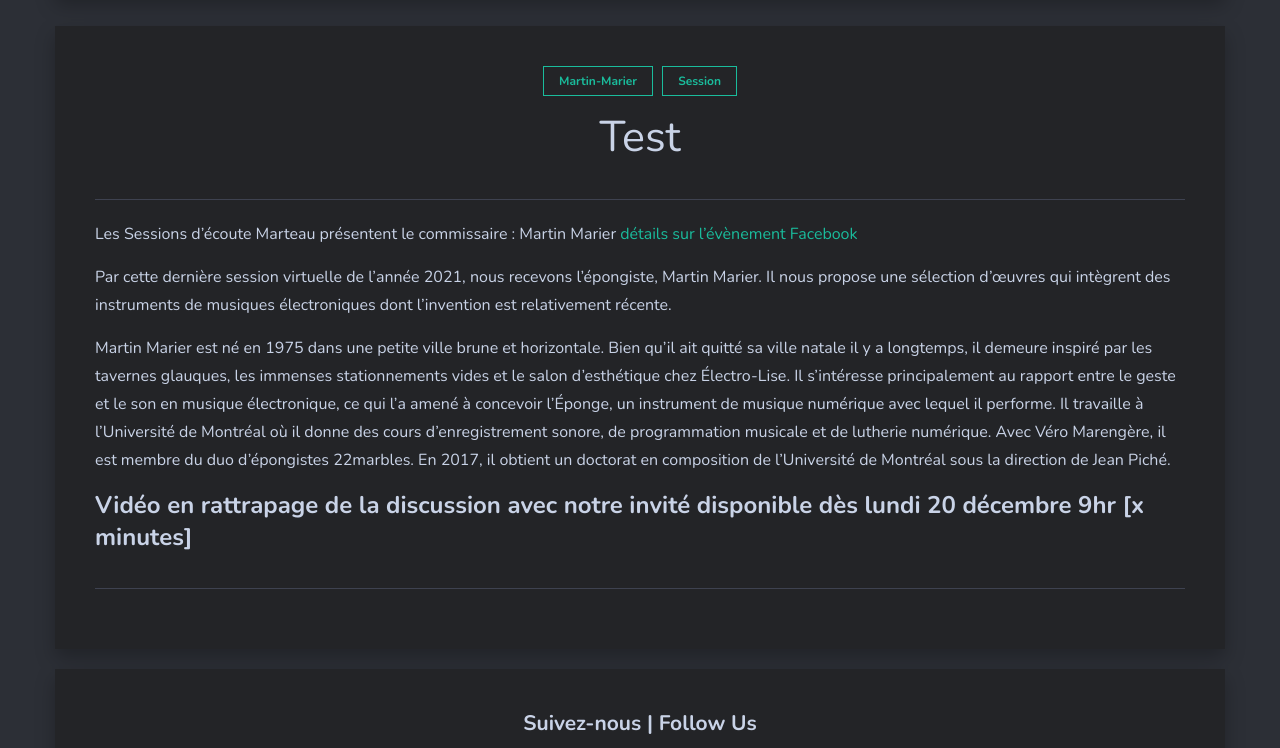
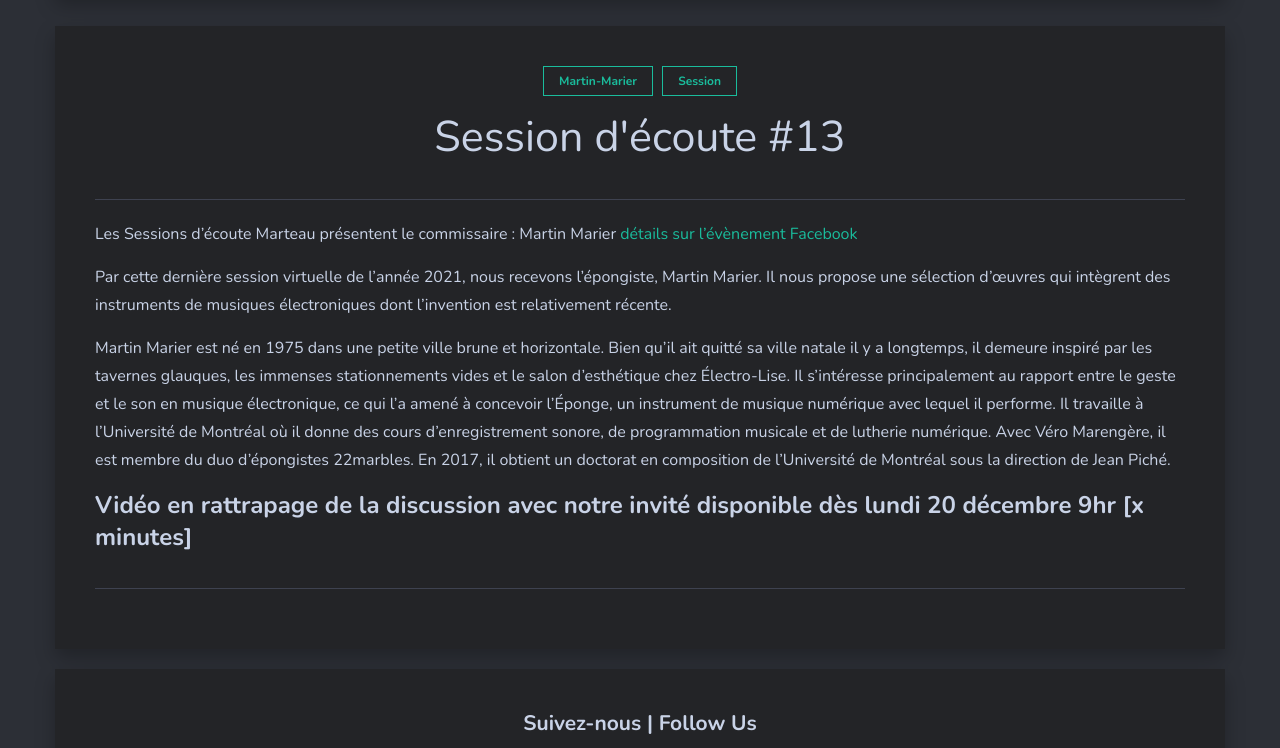
Before and after one commit to sessions-marteau/sessions-marteau-2.github.io, a Jekyll site: the page built from _posts/2021-12-20-session-test.md, in a window 1280 px wide and 900 px high, scrolled down 547 px, cut to the strip 152-900 px from the top of the window. Built offline with Jekyll 4.4.1, drawn with Linux system fonts in a browser that asks for light colours; nearby versions of some CDN libraries.

Commit message:
Add: Right title and Martin Marier picture.

```diff
--- a/_posts/2021-12-20-session-test.md
+++ b/_posts/2021-12-20-session-test.md
@@ -1,7 +1,7 @@
 ---
 layout: post
-title: "Test"
-image:
+title: "Session d'écoute #13"
+image: martin-marier.jpg
 tags:
     - martin-marier
     - session
```
